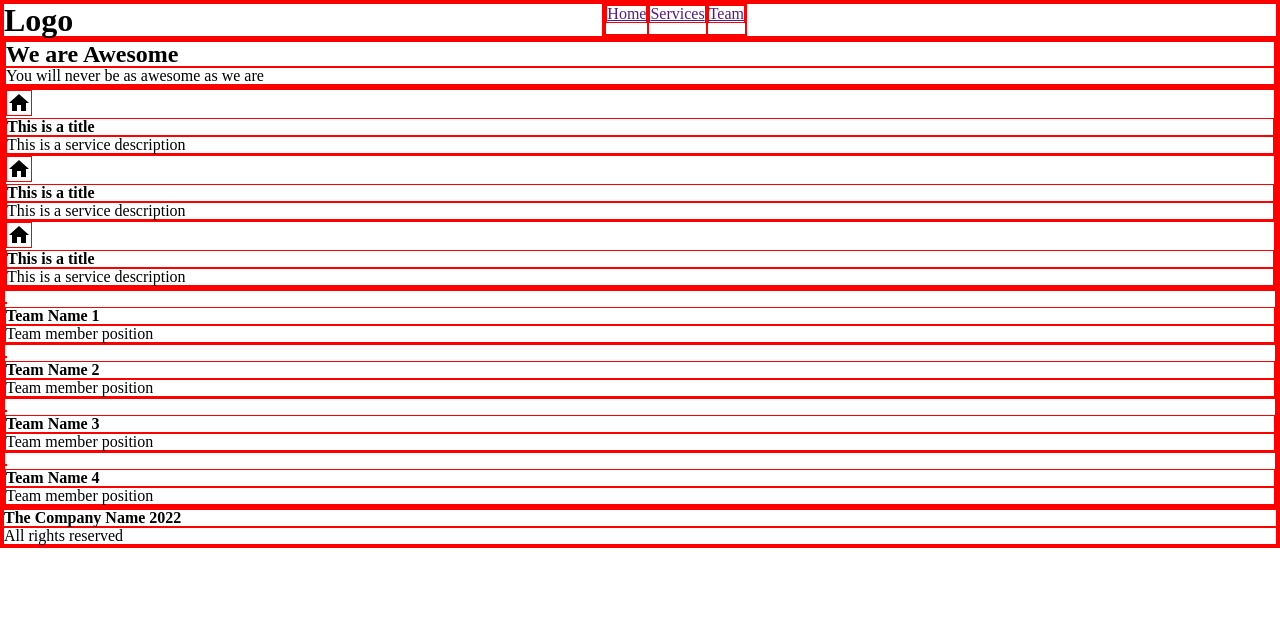
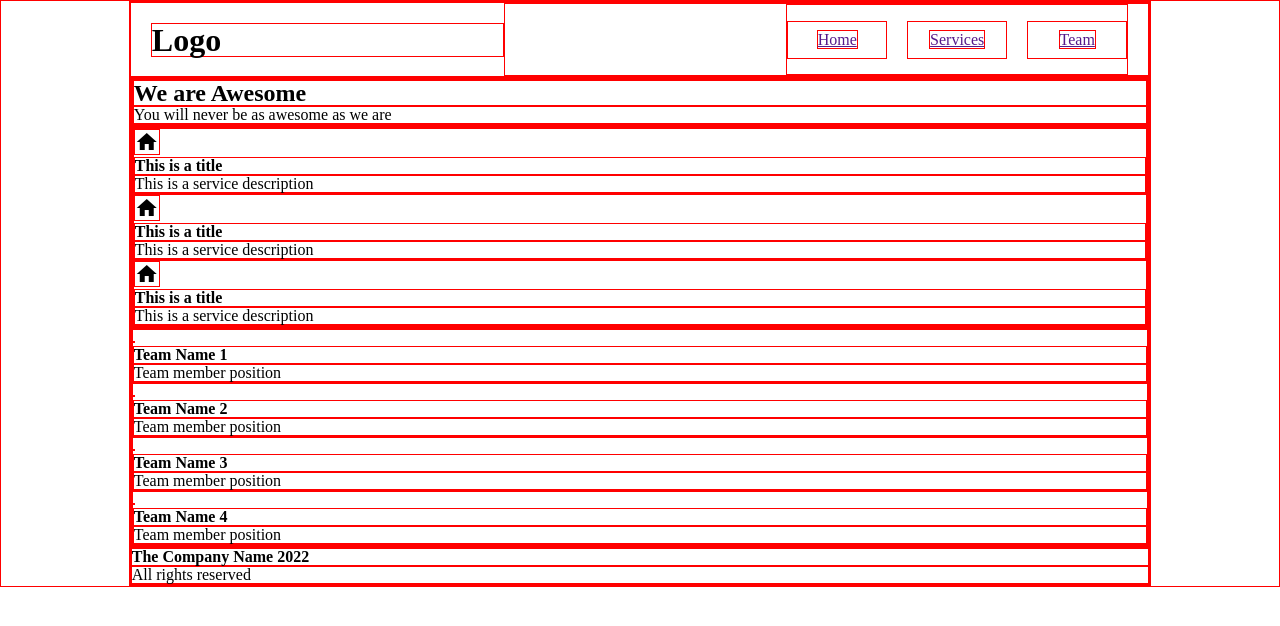
Before and after one commit to erickjbc/company-home-flexbox, a plain HTML site: page index.html in a window 1280 px wide. Drawn offline with Linux system fonts and the light colour scheme.

Commit message:
Header structure complete

```diff
--- a/css/main.css
+++ b/css/main.css
@@ -10,23 +10,40 @@ html {
     border: 1px solid red;
 }
 
-
+body {
+    width: 80%;
+    margin: auto;
+}
 /* HEADER AND NAVIGATION */
 
 header {
     display: flex;
+    height: 75px;
 }
 
 nav {
     flex-grow: 1;
     display: flex;
+    justify-content: flex-end;
 }
 
 #title {
     flex-grow: 1;
+    margin-left: 20px;
+    align-self: center;
 }
+
 
 nav ul {
     display: flex;
-    justify-content: end;
+    justify-content: right;
+    gap: 20px;
+    margin-right: 20px;
+    align-items: center;
 }
+
+nav li {
+    padding: 10px;
+    width: 100px;
+    text-align: center;
+}
```
